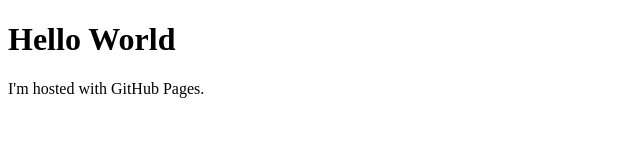
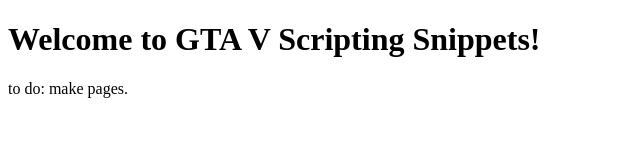
Before and after one commit to HTML-svg/HTML-svg.github.io, a plain HTML site: page index.html in a window 1280 px wide. Shown: the whole page, without its empty margins (0-640 px from the left). Drawn offline with Linux system fonts and the light colour scheme.

Commit message:
Update index.html

```diff
--- a/index.html
+++ b/index.html
@@ -1,7 +1,7 @@
 <!DOCTYPE html>
 <html>
 <body>
-<h1>Hello World</h1>
-<p>I'm hosted with GitHub Pages.</p>
+<h1>Welcome to GTA V Scripting Snippets!</h1>
+<p>to do: make pages.</p>
 </body>
 </html>
```
